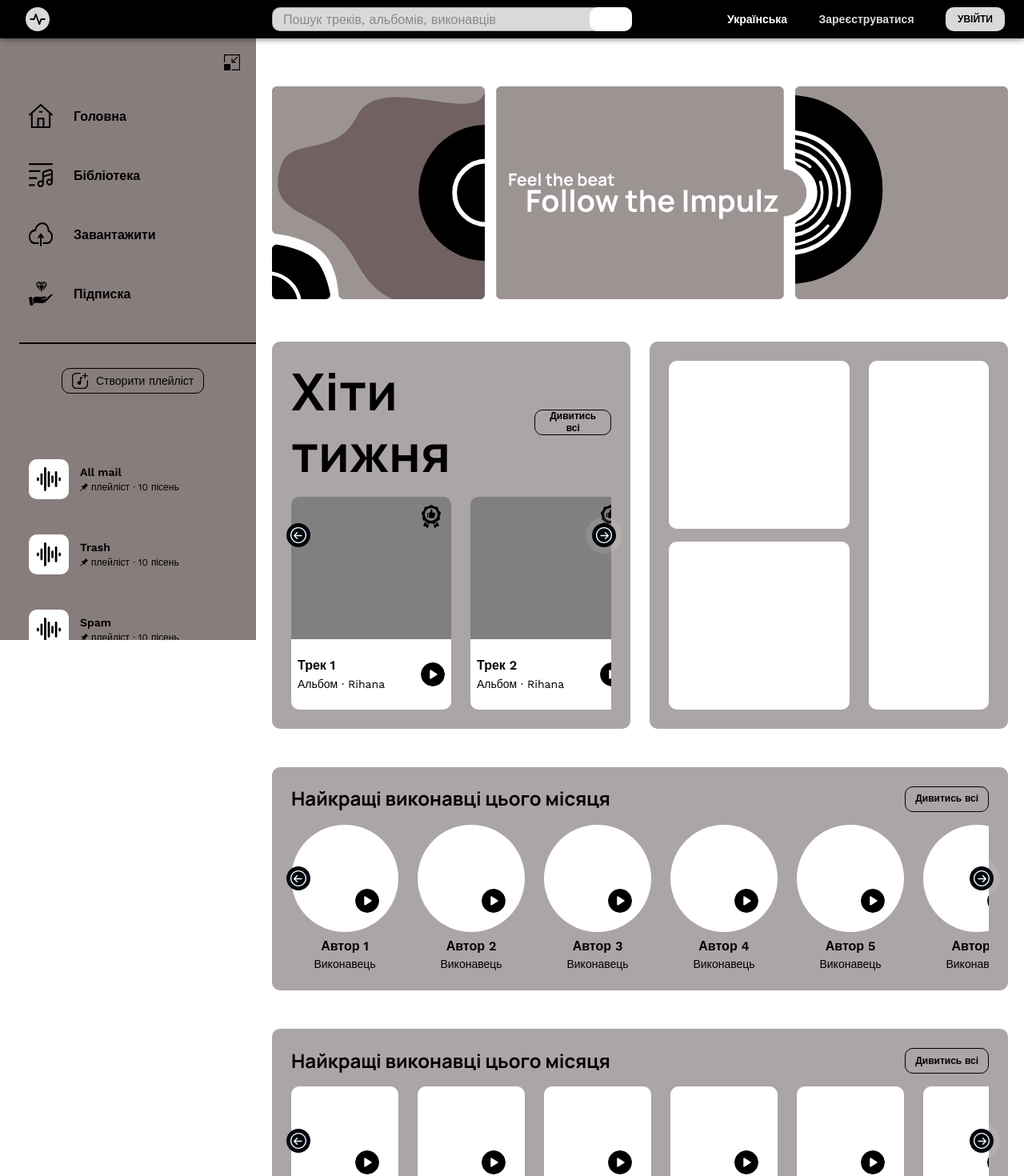
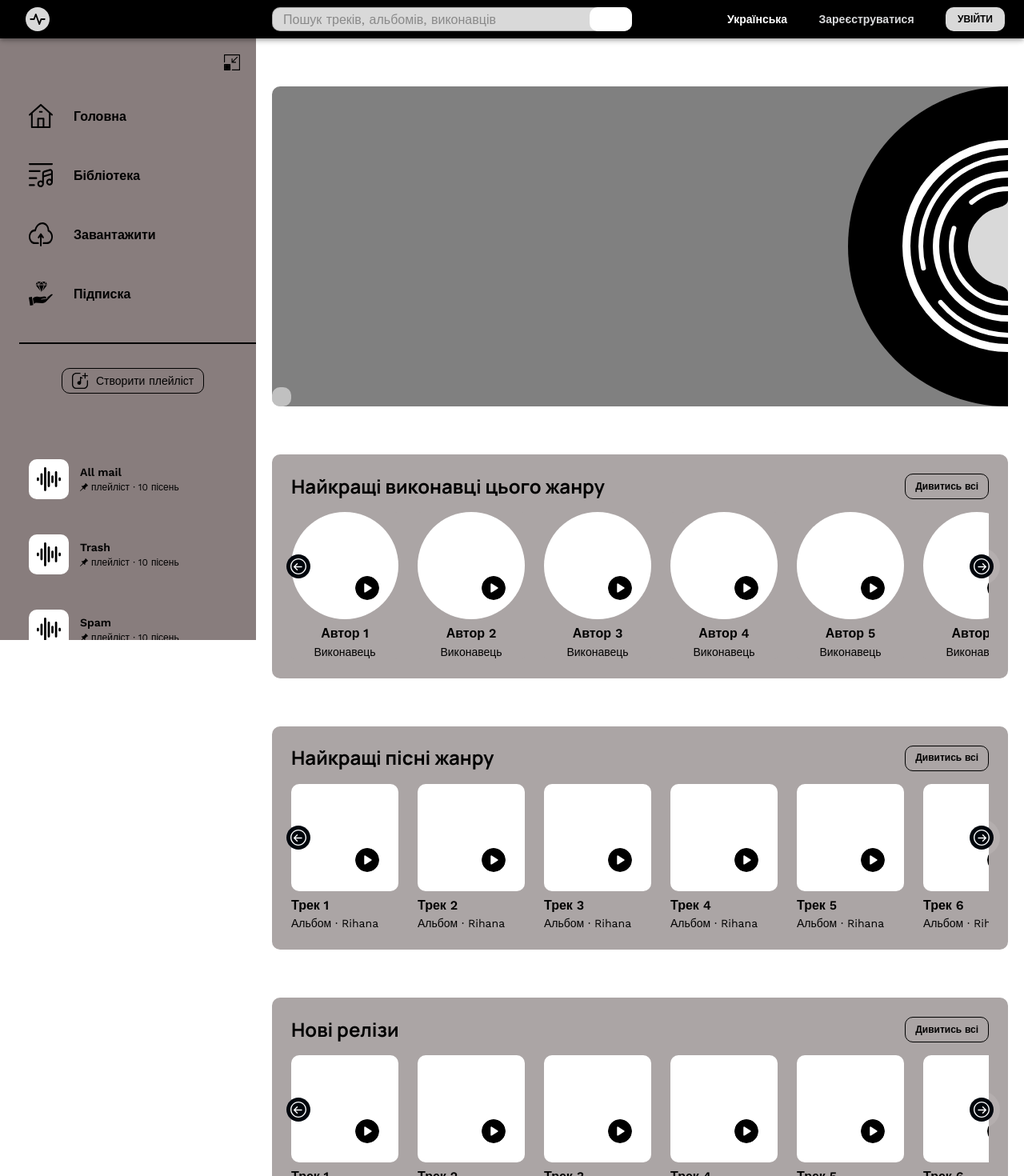
Before and after one commit to StInvestigator/Impulz, a React (Create React App) app in the folder client/: page /category in a window 1280 px wide. Before the commit this address led to /. Shown: the top 1470 px of the page at 80% size. Built offline with nearby package versions, Linux system fonts and the light colour scheme; some icons are missing.

Commit message:
Category page done

```diff
--- a/client/src/components/AppRouter.tsx
+++ b/client/src/components/AppRouter.tsx
@@ -3,6 +3,7 @@ import {Routes, Route, Navigate} from "react-router-dom";
 import MainPage from "../pages/MainPage";
 import HelloPage from "../pages/HelloPage";
 import LibraryPage from '../pages/LibraryPage';
+import CategoryPage from '../pages/CategoryPage';
 
 const pages = [
     {
@@ -16,6 +17,10 @@ const pages = [
     {
         path: "/hello",
         Component: HelloPage,
+    },
+    {
+        path: "/category",
+        Component: CategoryPage,
     }
 ]
 
--- a/client/src/components/carousel_list/AuthorCarouselList.tsx
+++ b/client/src/components/carousel_list/AuthorCarouselList.tsx
@@ -6,11 +6,12 @@ import AuthorItem from "../items/AuthorItem";
 interface AuthorListProps {
     authors: string[];
     itemWidth: number;
+    name: string;
 }
 
-const AuthorCarouselList: FC<AuthorListProps> = ({authors, itemWidth}) => {
+const AuthorCarouselList: FC<AuthorListProps> = ({authors, itemWidth, name}) => {
     return (
-        <ListCarousel title={"Найкращі виконавці цього місяця"} font_size_title={24} count_items={authors.length}>
+        <ListCarousel title={name} font_size_title={24} count_items={authors.length}>
             {authors.map((author, index) => (
                 <AuthorItem key={index} author={author} itemWidth={itemWidth} />
             ))}
--- a/client/src/components/carousel_list/BestPlaylistCarouselList.tsx
+++ /dev/null
@@ -1,21 +0,0 @@
-import React, {FC} from 'react';
-import AuthorItem from "../items/AuthorItem";
-import ListCarousel from "../ListCarousel";
-import PublicPlaylistItem from "../items/PublicPlaylistItem";
-
-interface PlaylistListProps {
-    playlists: string[];
-    itemWidth: number;
-}
-
-const BestPlaylistCarouselList: FC<PlaylistListProps> = ({playlists, itemWidth}) => {
-    return (
-        <ListCarousel title={"Найкращі виконавці цього місяця"} font_size_title={24} count_items={playlists.length}>
-            {playlists.map((playlist, index) => (
-                <PublicPlaylistItem key={index} playlist={playlist} itemWidth={itemWidth} />
-            ))}
-        </ListCarousel>
-    );
-};
-
-export default BestPlaylistCarouselList;
--- a/client/src/components/carousel_list/RecommendTodayCarouselList.tsx
+++ b/client/src/components/carousel_list/PlaylistCarouselList.tsx
@@ -6,11 +6,12 @@ import PublicPlaylistItem from "../items/PublicPlaylistItem";
 interface PlaylistListProps {
     playlists: string[];
     itemWidth: number;
+    name: string;
 }
 
-const RecommendTodayCarouselList: FC<PlaylistListProps> = ({playlists, itemWidth}) => {
+const PlaylistCarouselList: FC<PlaylistListProps> = ({playlists, itemWidth, name}) => {
     return (
-        <ListCarousel title={"Рекомендації за сьогодні"} font_size_title={24} count_items={playlists.length}>
+        <ListCarousel title={name} font_size_title={24} count_items={playlists.length}>
             {playlists.map((playlist, index) => (
                 <PublicPlaylistItem key={index} playlist={playlist} itemWidth={itemWidth} />
             ))}
@@ -18,4 +19,4 @@ const RecommendTodayCarouselList: FC<PlaylistListProps> = ({playlists, itemWidth
     );
 };
 
-export default RecommendTodayCarouselList;
+export default PlaylistCarouselList;
--- a/client/src/components/carousel_list/SelectedForYouCarouselList.tsx
+++ /dev/null
@@ -1,21 +0,0 @@
-import React, {FC} from 'react';
-import AuthorItem from "../items/AuthorItem";
-import ListCarousel from "../ListCarousel";
-import PublicPlaylistItem from "../items/PublicPlaylistItem";
-
-interface PlaylistListProps {
-    playlists: string[];
-    itemWidth: number;
-}
-
-const SelectedForYouCarouselList: FC<PlaylistListProps> = ({playlists, itemWidth}) => {
-    return (
-        <ListCarousel title={"Перегляньте підібране для вас"} font_size_title={24} count_items={playlists.length}>
-            {playlists.map((playlist, index) => (
-                <PublicPlaylistItem key={index} playlist={playlist} itemWidth={itemWidth} />
-            ))}
-        </ListCarousel>
-    );
-};
-
-export default SelectedForYouCarouselList;
--- a/client/src/components/carousel_list/TrackCarouselList.tsx
+++ b/client/src/components/carousel_list/TrackBigCarouselList.tsx
@@ -6,11 +6,12 @@ import ListCarousel from "../ListCarousel";
 interface TrackListProps {
     tracks: string[];
     itemWidth: number;
+    name: string;
 }
 
-const TrackCarouselList: FC<TrackListProps> = ({ tracks, itemWidth }) => {
+const TrackBigCarouselList: FC<TrackListProps> = ({ tracks, itemWidth, name }) => {
     return (
-        <ListCarousel title={"Хіти тижня"} font_size_title={64} count_items={tracks.length}>
+        <ListCarousel title={name} font_size_title={64} count_items={tracks.length}>
             {tracks.map((track, index) => (
                 <TrackItem key={index} track={track} itemWidth={itemWidth} />
             ))}
@@ -18,4 +19,4 @@ const TrackCarouselList: FC<TrackListProps> = ({ tracks, itemWidth }) => {
     );
 };
 
-export default TrackCarouselList;
+export default TrackBigCarouselList;
--- /dev/null
+++ b/client/src/components/carousel_list/TrackSmallCarouselList.tsx
@@ -0,0 +1,21 @@
+import React, {FC} from 'react';
+import ListCarousel from "../ListCarousel";
+import PublicPlaylistItem from "../items/PublicPlaylistItem";
+
+interface TracklistListProps {
+    tracks: string[];
+    itemWidth: number;
+    name: string;
+}
+
+const TrackSmallCarouselList: FC<TracklistListProps> = ({tracks, itemWidth, name}) => {
+    return (
+        <ListCarousel title={name} font_size_title={24} count_items={tracks.length}>
+            {tracks.map((track, index) => (
+                <PublicPlaylistItem key={index} playlist={track} itemWidth={itemWidth} />
+            ))}
+        </ListCarousel>
+    );
+};
+
+export default TrackSmallCarouselList;
--- a/client/src/components/library_grid/LibraryGrid.tsx
+++ b/client/src/components/library_grid/LibraryGrid.tsx
@@ -1,6 +1,7 @@
 import React from 'react';
 import Box from '@mui/material/Box';
 import { styled } from '@mui/material/styles';
+import { useNavigate } from 'react-router-dom';
 
 import bg1 from "../../images/library/library_bg1.png";
 
@@ -90,10 +91,16 @@ const Block = styled(Box)<BlockProps>(({ theme, image, align }) => ({
     color: 'Black'
 }));
 
-const LibraryGrid: React.FC = () => (
+
+const LibraryGrid = () => {
+
+    const navigate = useNavigate();
+
+    return (
     <GridContainer>
         {elements.map((elem, index) => (
             <GridItem
+                onClick={()=>navigate('/category?category='+elem.title)}
                 key={index}
                 colSpan={elem.width == 1 ? (elem.align == 'center' ? 8 : 6) : elem.width == 2 ? 14 : 20}
                 rowSpan={elem.height}
@@ -105,7 +112,7 @@ const LibraryGrid: React.FC = () => (
                 </Block>
             </GridItem>
         ))}
-    </GridContainer>
-);
+    </GridContainer>)
+};
 
 export default LibraryGrid;
--- /dev/null
+++ b/client/src/pages/CategoryPage.tsx
@@ -0,0 +1,80 @@
+import React, { FC } from 'react';
+import { useSearchParams } from 'react-router-dom';
+import { ListItem, ListItemButton, Box, Typography, ListItemIcon, ListItemText } from "@mui/material";
+import CircleImg from '../images/category/Circle.svg'
+import TrackSmallCarouselList from "../components/carousel_list/TrackSmallCarouselList";
+import AuthorCarouselList from "../components/carousel_list/AuthorCarouselList";
+import PlaylistCarouselList from "../components/carousel_list/PlaylistCarouselList";
+
+const tracks = [
+    'Трек 1', 'Трек 2', 'Трек 3',
+    'Трек 4', 'Трек 5', 'Трек 6',
+    'Трек 7', 'Трек 8', 'Трек 9', 'Трек 10', 'Трек 11',
+    'Трек 12', 'Трек 13', 'Трек 14',
+    'Трек 15', 'Трек 16'
+];
+
+const authors = [
+    'Автор 1', 'Автор 2', 'Автор 3',
+    'Автор 4', 'Автор 5', 'Автор 6',
+    'Автор 7', 'Автор 8', 'Автор 9', 'Автор 10', 'Автор 11',
+    'Автор 12', 'Автор 13', 'Автор 14',
+    'Автор 15', 'Автор 16'
+];
+
+const playlist = [
+    'Плейлист 1', 'Плейлист 2', 'Плейлист 3',
+    'Плейлист 4', 'Плейлист 5', 'Плейлист 6',
+    'Плейлист 7', 'Плейлист 8', 'Плейлист 9', 'Плейлист 10', 'Плейлист 11',
+    'Плейлист 12', 'Плейлист 13', 'Плейлист 14',
+    'Плейлист 15', 'Плейлист 16'
+];
+
+const CategoryPage = () => {
+    const [searchParams] = useSearchParams();
+    const category = searchParams.get('category');
+    return (
+        <>
+            <Box
+                bgcolor="gray"
+                borderRadius="10px"
+                height={400}
+                width="100%"
+                display="flex"
+                justifyContent="flex-end"
+                alignItems="center"
+                position="relative"
+            >
+                <Box component="img" src={CircleImg} />
+                <Box
+                    position="absolute"
+                    bottom={0}
+                    left={0}
+                    bgcolor="rgba(255, 255, 255, 0.50)"
+                    borderRadius="10px"
+                    maxWidth={584}
+                    maxHeight={132}
+                    padding={1.5}
+                    fontSize={48}
+                    fontWeight={700}
+                >
+                    {category}
+                </Box>
+            </Box>
+
+            <Box component={"section"} mt={"60px"}>
+                <AuthorCarouselList authors={authors} itemWidth={134} name='Найкращі виконавці цього жанру' />
+            </Box>
+
+            <Box component={"section"} mt={"60px"}>
+                <TrackSmallCarouselList tracks={tracks} itemWidth={134} name='Найкращі пісні жанру' />
+            </Box>
+
+            <Box component={"section"} mt={"60px"}>
+                <TrackSmallCarouselList tracks={tracks} itemWidth={134} name='Нові релізи' />
+            </Box>
+        </>
+    );
+};
+
+export default CategoryPage;
--- a/client/src/pages/MainPage.tsx
+++ b/client/src/pages/MainPage.tsx
@@ -1,63 +1,62 @@
 import React from 'react';
 import {Box} from "@mui/material";
 import mainImage from "../images/mainImage.svg"
-import TrackCarouselList from "../components/carousel_list/TrackCarouselList";
 import GenreList from "../components/lists/GenreList";
+import TrackBigCarouselList from "../components/carousel_list/TrackBigCarouselList";
+import TrackSmallCarouselList from "../components/carousel_list/TrackSmallCarouselList";
 import AuthorCarouselList from "../components/carousel_list/AuthorCarouselList";
-import BestPlaylistCarouselList from "../components/carousel_list/BestPlaylistCarouselList";
+import PlaylistCarouselList from "../components/carousel_list/PlaylistCarouselList";
 import TopFiveGenreList from "../components/lists/TopFiveGenreList";
-import RecommendTodayCarouselList from "../components/carousel_list/RecommendTodayCarouselList";
-import SelectedForYouCarouselList from "../components/carousel_list/SelectedForYouCarouselList";
 import TopSelections from "../components/TopSelections";
 
 const tracks = [
     'Трек 1', 'Трек 2', 'Трек 3',
     'Трек 4', 'Трек 5', 'Трек 6',
-    'Трек 7', 'Трек 8','Трек 1', 'Трек 2', 'Трек 3',
-    'Трек 4', 'Трек 5', 'Трек 6',
-    'Трек 7', 'Трек 8'
+    'Трек 7', 'Трек 8','Трек 9', 'Трек 10', 'Трек 11',
+    'Трек 12', 'Трек 13', 'Трек 14',
+    'Трек 15', 'Трек 16'
 ];
 
 const authors = [
     'Автор 1', 'Автор 2', 'Автор 3',
     'Автор 4', 'Автор 5', 'Автор 6',
-    'Автор 7', 'Автор 8','Автор 1', 'Автор 2', 'Автор 3',
-    'Автор 4', 'Автор 5', 'Автор 6',
-    'Автор 7', 'Автор 8'
+    'Автор 7', 'Автор 8','Автор 9', 'Автор 10', 'Автор 11',
+    'Автор 12', 'Автор 13', 'Автор 14',
+    'Автор 15', 'Автор 16'
 ];
 
 const playlist = [
     'Плейлист 1', 'Плейлист 2', 'Плейлист 3',
     'Плейлист 4', 'Плейлист 5', 'Плейлист 6',
-    'Плейлист 7', 'Плейлист 8','Плейлист 1', 'Плейлист 2', 'Плейлист 3',
-    'Плейлист 4', 'Плейлист 5', 'Плейлист 6',
-    'Плейлист 7', 'Плейлист 8'
+    'Плейлист 7', 'Плейлист 8','Плейлист 9', 'Плейлист 10', 'Плейлист 11',
+    'Плейлист 12', 'Плейлист 13', 'Плейлист 14',
+    'Плейлист 15', 'Плейлист 16'
 ];
 
 const MainPage = () => {
     return (
         <>
             <Box component={"img"} src={mainImage} width={"100%"}/>
-            <Box component={"section"} display={"flex"} gap={3} mt={6}>
-                <TrackCarouselList tracks={tracks} itemWidth={200}/>
+            <Box component={"section"} display={"flex"} gap={3} mt={"60px"}>
+                <TrackBigCarouselList tracks={tracks} itemWidth={200} name='Хіти тижня'/>
                 <GenreList/>
             </Box>
-            <Box component={"section"} mt={6}>
-                <AuthorCarouselList authors={authors} itemWidth={134}/>
+            <Box component={"section"} mt={"60px"}>
+                <AuthorCarouselList authors={authors} itemWidth={134} name='Найкращі виконавці цього місяця'/>
             </Box>
-            <Box component={"section"} mt={6}>
-                <BestPlaylistCarouselList playlists={playlist} itemWidth={134}/>
+            <Box component={"section"} mt={"60px"}>
+                <PlaylistCarouselList playlists={playlist} itemWidth={134} name='Слухати найкращі плейлисти'/>
             </Box>
-            <Box component={"section"} mt={6}>
+            <Box component={"section"} mt={"60px"}>
                 <TopFiveGenreList/>
             </Box>
-            <Box component={"section"} mt={6}>
-                <RecommendTodayCarouselList playlists={playlist} itemWidth={134}/>
+            <Box component={"section"} mt={"60px"}>
+                <TrackSmallCarouselList tracks={tracks} itemWidth={134} name='Рекомендації за сьогодні'/>
             </Box>
-            <Box component={"section"} mt={6}>
-                <SelectedForYouCarouselList playlists={playlist} itemWidth={134}/>
+            <Box component={"section"} mt={"60px"}>
+                <TrackSmallCarouselList tracks={tracks} itemWidth={134} name='Перегляньте підібране для вас'/>
             </Box>
-            <Box component={"section"} mt={6}>
+            <Box component={"section"} mt={"60px"}>
                 <TopSelections/>
             </Box>
         </>
```
Also changed, not shown: client/src/images/category/Circle.svg (added).
